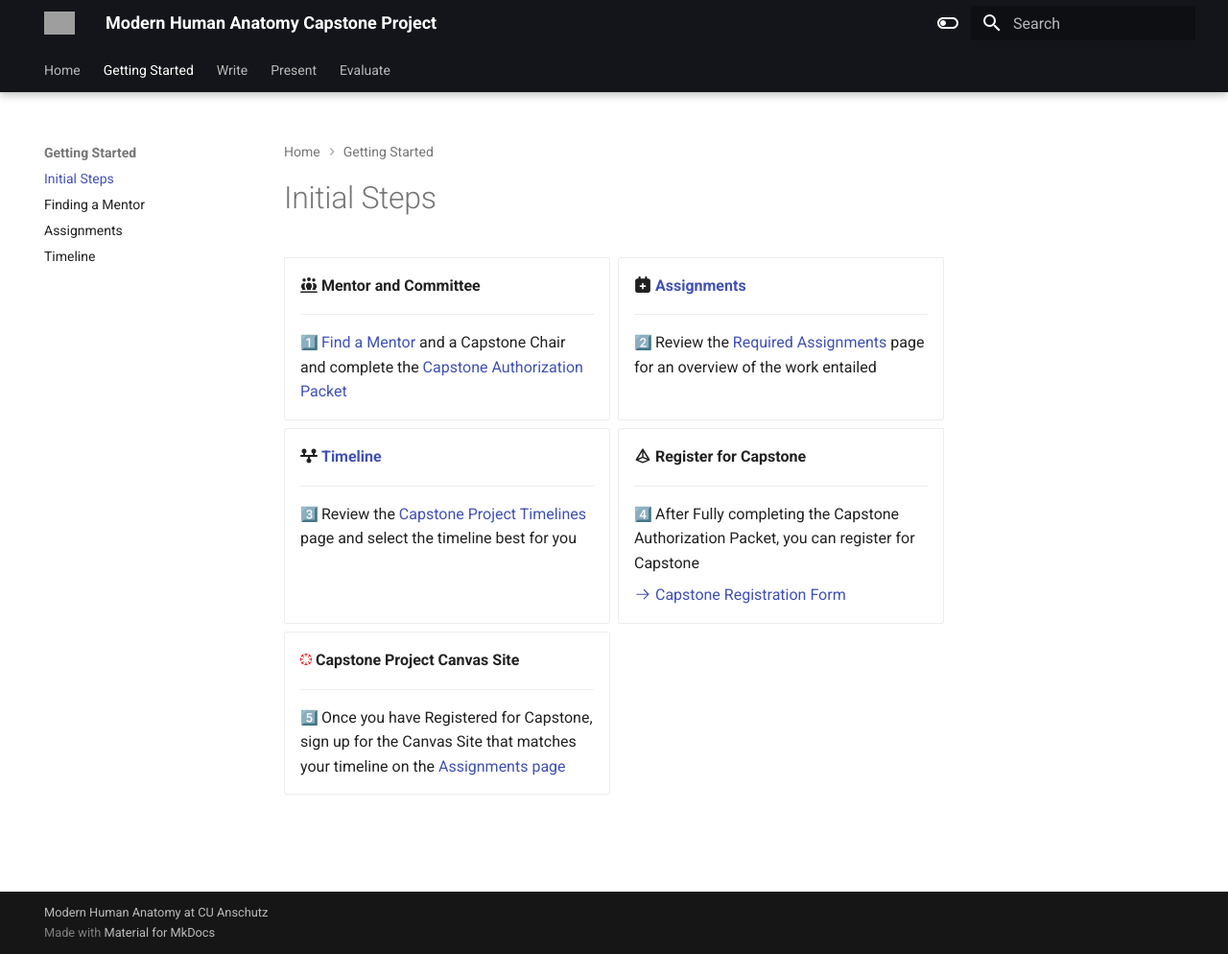
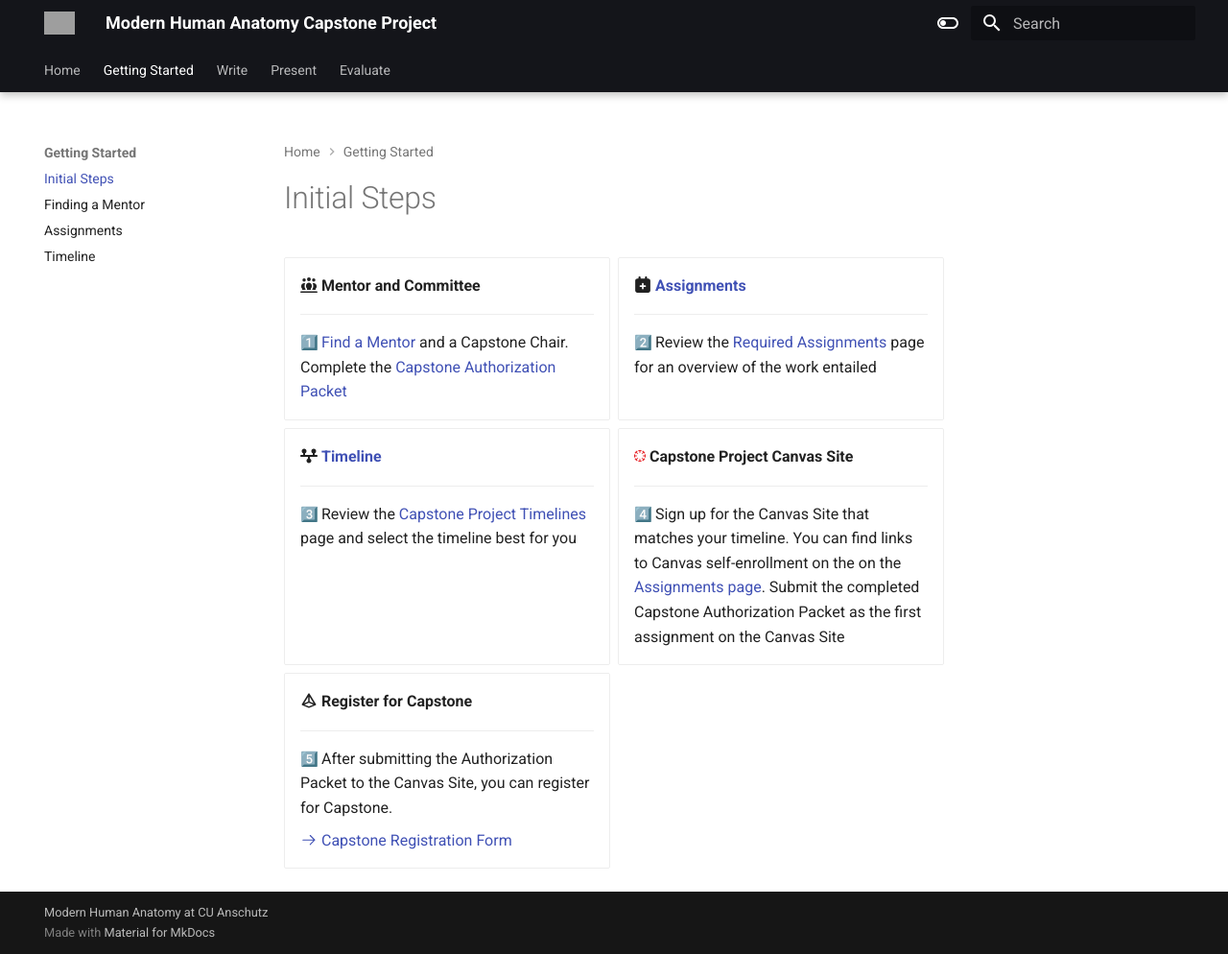
Before and after one commit to ModernHumanAnatomy/MHACapstone, an MkDocs documentation site: the page built from docs/initial-steps.md, in a window 1280 px wide and 994 px high. Shown: the whole window at 96% size. Built offline with MkDocs 1.6.1 and Material for MkDocs 9.7.7, drawn with Linux system fonts in a browser that asks for light colours; emoji names are drawn with the system emoji font; grey boxes are pictures that could not be loaded.

```diff
--- a/docs/initial-steps.md
+++ b/docs/initial-steps.md
@@ -6,7 +6,7 @@
 
     ---
 
-    :one: [Find a Mentor](finding-a-mentor.md) and a Capstone Chair and complete the [Capstone Authorization Packet](assets/Capstone-Authorization-Packet.pdf)
+    :one: [Find a Mentor](finding-a-mentor.md) and a Capstone Chair. Complete the [Capstone Authorization Packet](assets/Capstone-Authorization-Packet.pdf)
 
 -   :fontawesome-solid-calendar-plus: [**Assignments**](assignments.md)
 
@@ -20,18 +20,18 @@
 
     :three: Review the [Capstone Project Timelines](timeline.md) page and select the timeline best for you
 
+-   ![canvas bug](images/Canvas_Bug_Color_RGB.png){ width="12"} **Capstone Project Canvas Site**
+
+    ---
+
+    :four: Sign up for the Canvas Site that matches your timeline. You can find links to Canvas self-enrollment on the on the [Assignments page](assignments.md). Submit the completed Capstone Authorization Packet as the first assignment on the Canvas Site
+
 -   :material-pyramid: **Register for Capstone**
 
     ---
 
-    :four: After Fully completing the Capstone Authorization Packet, you can register for Capstone
+    :five: After submitting the Authorization Packet to the Canvas Site, you can register for Capstone.
 
     [:octicons-arrow-right-24: Capstone Registration Form](https://medschool.cuanschutz.edu/ms-modern-human-anatomy/student-resources#ac-course-specific-forms-1)
 
--   ![canvas bug](images/Canvas_Bug_Color_RGB.png){ width="12"} **Capstone Project Canvas Site**
-
-    ---
-
-    :five: Once you have Registered for Capstone, sign up for the Canvas Site that matches your timeline on the [Assignments page](assignments.md)
-
 </div>
--- a/mkdocs.yml
+++ b/mkdocs.yml
@@ -94,4 +94,4 @@
   - https://unpkg.com/mathjax@3/es5/tex-mml-chtml.js
 
 copyright: |
-  <a href="https://medschool.cuanschutz.edu/ms-modern-human-anatomy"  target="_blank" rel="noopener">Modern Human Anatomy at CU Anschutz</a>
+  <a href="https://medschool.cuanschutz.edu/ms-modern-human-anatomy/student-resources"  target="_blank" rel="noopener">Modern Human Anatomy at CU Anschutz</a>
```
Also changed, not shown: docs/finding-a-mentor.md (+6 -0 lines), docs/index.md (+2 -2 lines), docs/images/Previous-Capstone-Chairs.png (added), docs/images/Previous-Capstone-Mentors.png, docs/images/WordCloud-Capstone-Titles.png, 5 other files.
